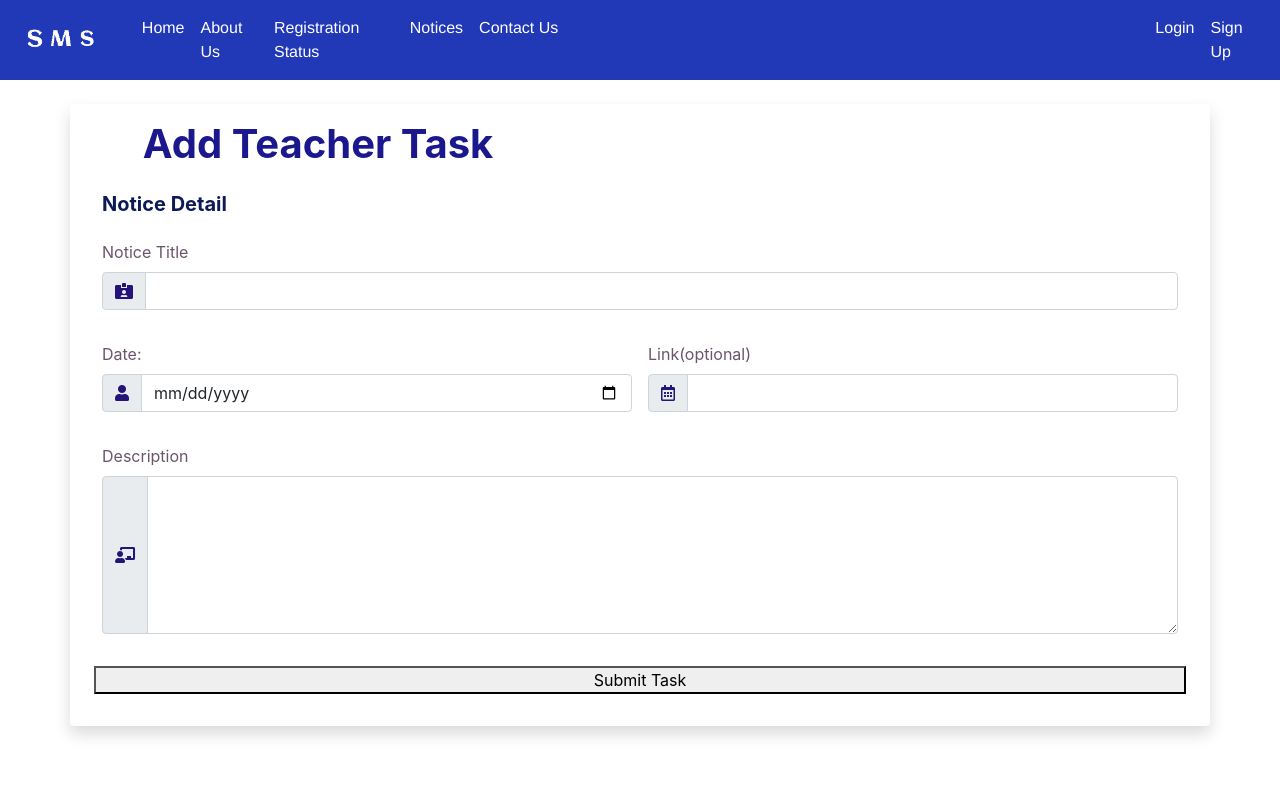
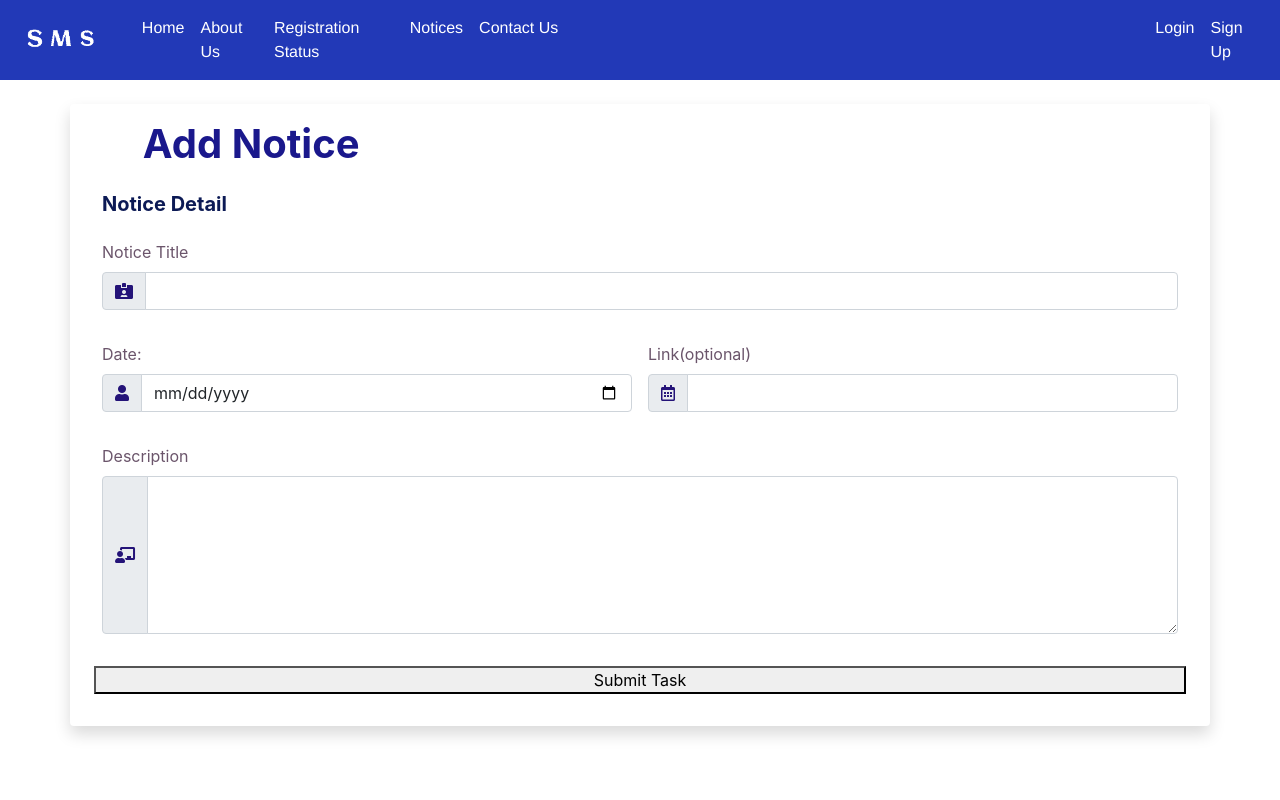
Before and after one commit to umesh0518/ITPM, a React (Create React App) app in the folder frontend/: page /notice/add-notice in a window 1280 px wide. Shown: the top 800 px of the page. Built offline with nearby package versions, Linux system fonts and the light colour scheme.

Commit message:
minor small change

```diff
--- a/frontend/src/components/Notice/CreateNotice.js
+++ b/frontend/src/components/Notice/CreateNotice.js
@@ -68,7 +68,7 @@ const TaskTeacher = () => {
     <div className="background">
       <div className="container mt-4 shadow p-3 mb-5 bg-body rounded">
         <div>
-          <h1>&nbsp;&nbsp;&nbsp;&nbsp;&nbsp;&nbsp;Add Teacher Task</h1>
+          <h1>&nbsp;&nbsp;&nbsp;&nbsp;&nbsp;&nbsp;Add Notice</h1>
           <div className="p-3">
             <form className="row g-3" onSubmit={clickSubmit}>
               <h5>Notice Detail</h5>
--- a/frontend/src/components/Notice/allNotice.js
+++ b/frontend/src/components/Notice/allNotice.js
@@ -78,7 +78,7 @@ const TeacherTaskList = () => {
       <div className="card shadow p-3 mb-4 bg-body rounded">
         <div className="row g-2">
           <div className="col-md">
-            <h1>Assignment list</h1>
+            <h1>Notice list</h1>
             <br />
           </div>
           <div className="col-md">
@@ -111,7 +111,7 @@ const TeacherTaskList = () => {
                     <input
                       type="search"
                       className="form-control"
-                      placeholder="Search by teacher id"
+                      placeholder="Search by notice id"
                       value={q}
                       onChange={(e) => setQ(e.target.value)}
                     />
--- a/frontend/src/components/Teacher/allAssignment.js
+++ b/frontend/src/components/Teacher/allAssignment.js
@@ -109,7 +109,7 @@ const TeacherTaskList = () => {
                     <input
                       type="search"
                       className="form-control"
-                      placeholder="Search by teacher id"
+                      placeholder="Search by assignment name"
                       value={q}
                       onChange={(e) => setQ(e.target.value)}
                     />
```
Also changed, not shown: 2 other files (tests, documents, lock files or other folders).
